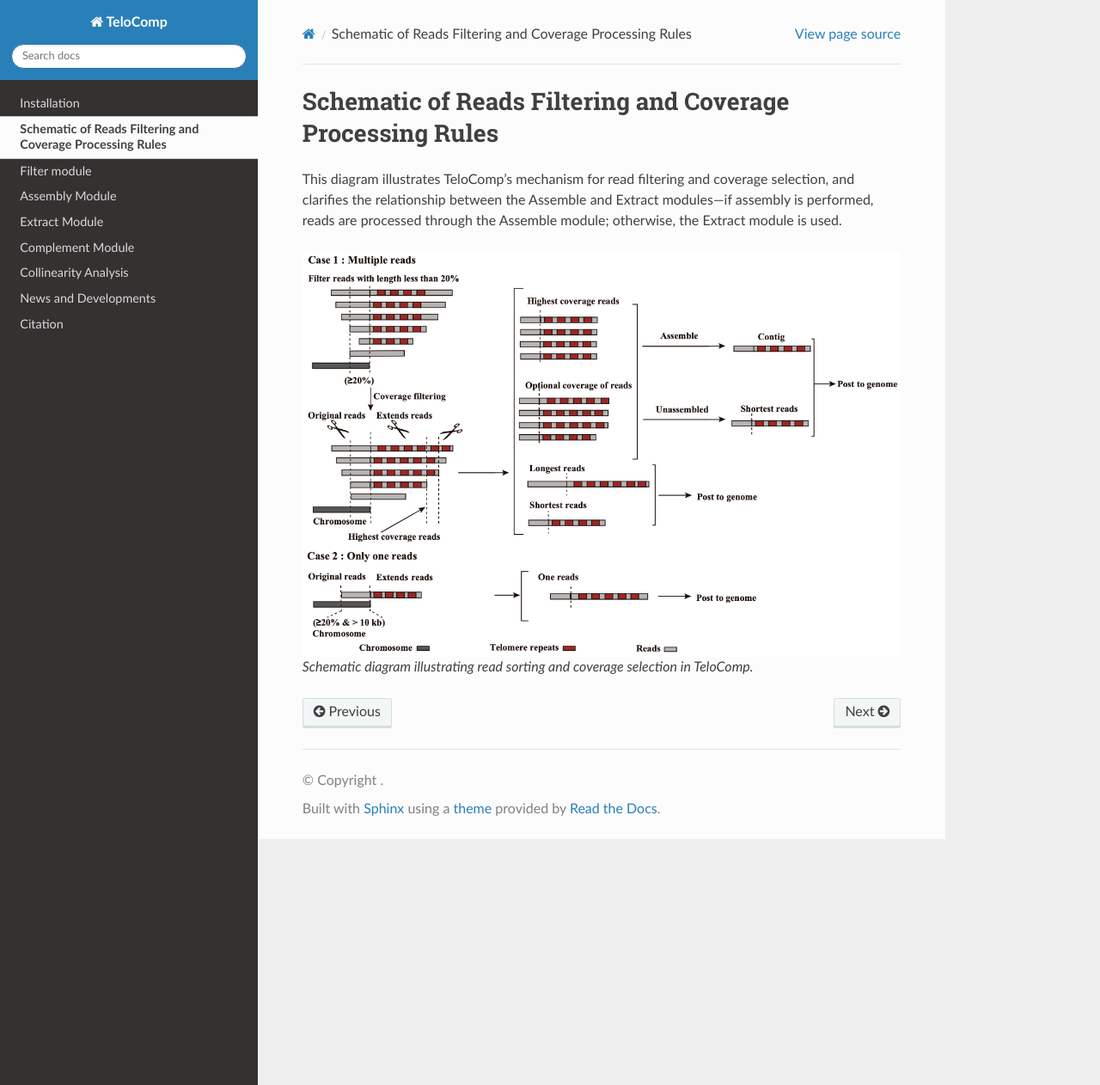
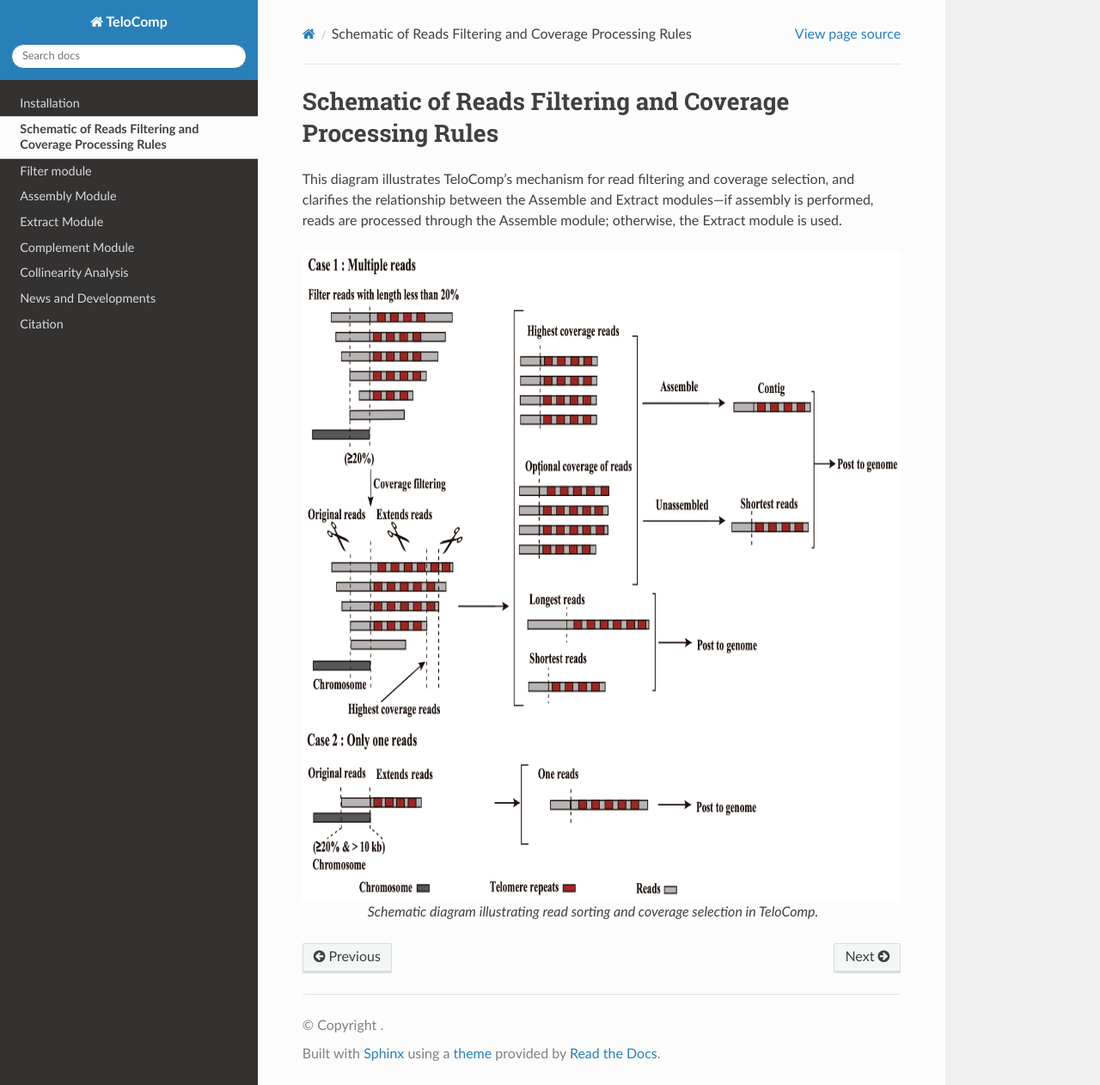
Before and after one commit to lxie-0709/TeloComp, a Sphinx documentation site: the page built from docs/content/Schematic_diagram.rst, in a window 1280 px wide and 1262 px high. Shown: the whole window at 86% size. Built offline with Sphinx 7.4.7 and the Read the Docs theme 3.1.0, drawn with Linux system fonts in a browser that asks for light colours.

Commit message:
Update Schematic_diagram.rst

```diff
--- a/docs/content/Schematic_diagram.rst
+++ b/docs/content/Schematic_diagram.rst
@@ -4,5 +4,7 @@
 This diagram illustrates TeloComp’s mechanism for read filtering and coverage selection, and clarifies the relationship between the Assemble and Extract modules—if assembly is performed, reads are processed through the Assemble module; otherwise, the Extract module is used.
 
 .. figure:: ../images/Schematic.png
+    :scale: 48 %
+    :align: center
 
     Schematic diagram illustrating read sorting and coverage selection in TeloComp.
```
